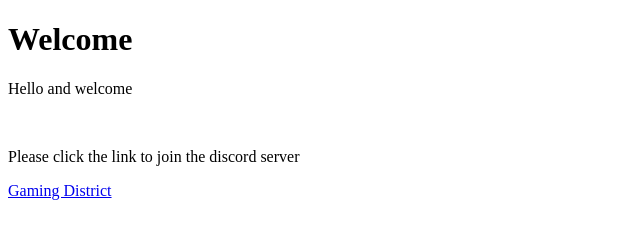
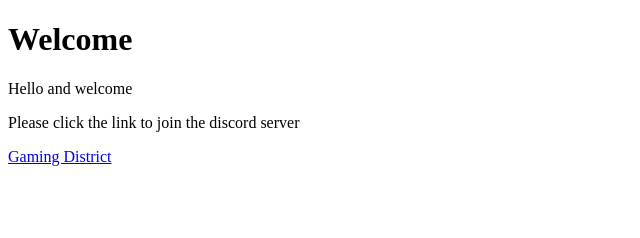
Before and after one commit to QukzScpz/QukzScpz.github.io, a plain HTML site: page index.html in a window 1280 px wide. Shown: the whole page, without its empty margins (0-640 px from the left). Drawn offline with Linux system fonts and the light colour scheme.

```diff
--- a/index.html
+++ b/index.html
@@ -6,7 +6,7 @@
 </head>
 <body>
     <h1>Welcome</h1>
-    <p>Hello and welcome</p> <br>
+    <p>Hello and welcome</p>
     <p>Please click the link to join the discord server</p>
     <a href="https://discord.gg/4MS6Veg">Gaming District</a>
 </body>
```
